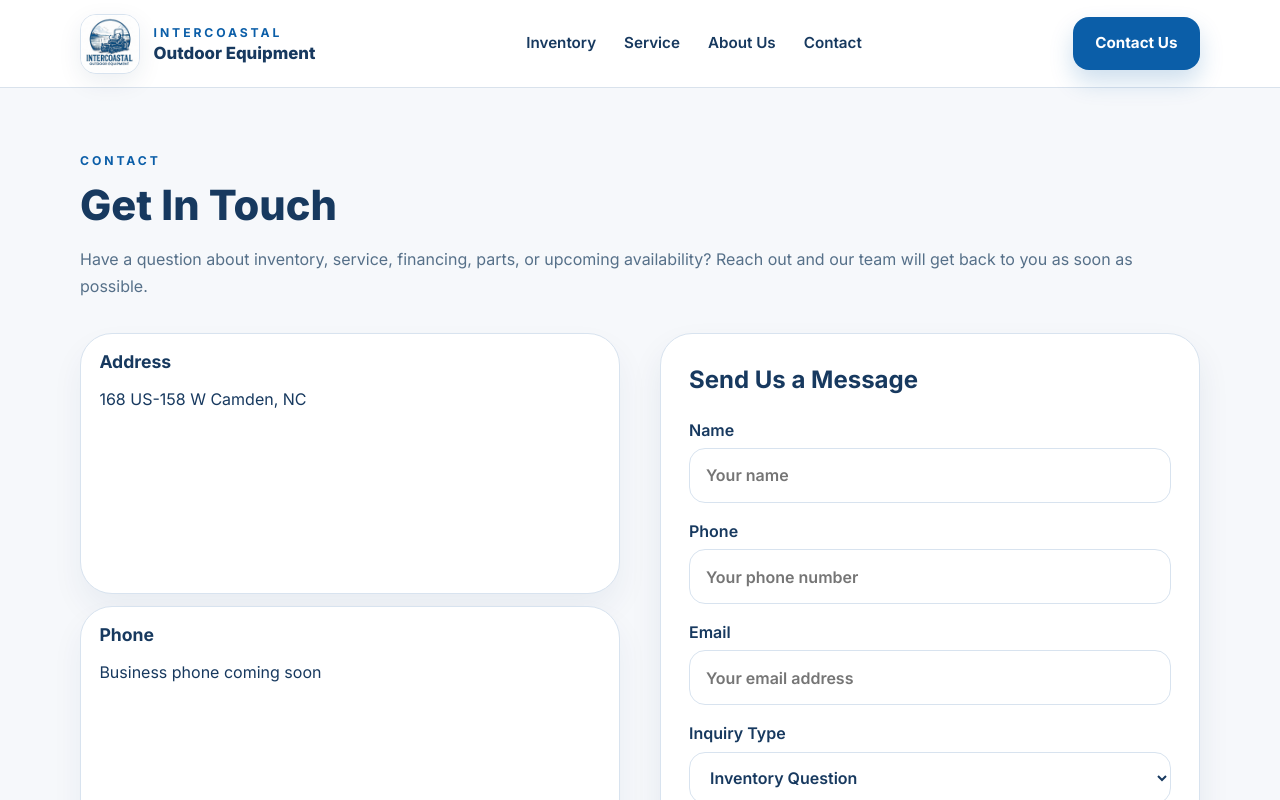
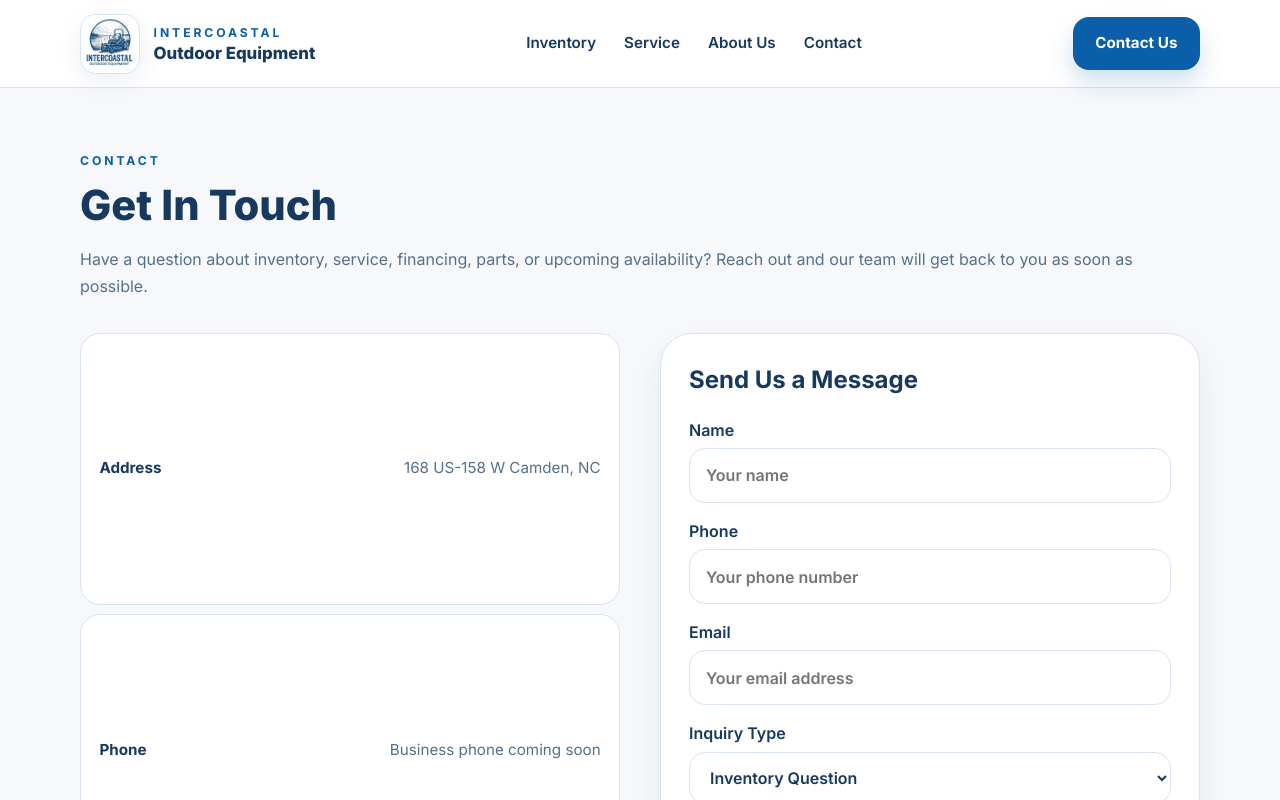
Before and after one commit to TanyaA318/intercoastal-website, a React (Vite) app: page /contact in a window 1280 px wide. Shown: the top 800 px of the page. Built offline with nearby package versions, Linux system fonts and the light colour scheme.

Commit message:
Update styles.css

```diff
--- a/src/styles.css
+++ b/src/styles.css
@@ -648,25 +648,32 @@ img {
 
 .contact-info-panel {
   display: grid;
-  gap: 0.75rem;
+  gap: 0.6rem;
 }
 
 .contact-info-block {
+  display: flex;
+  justify-content: space-between;
+  align-items: center;
+
   background: #ffffff;
   border: 1px solid #d8e3ef;
-  border-radius: 2rem;
-  padding: 1.5rem;
-  box-shadow: 0 16px 32px rgba(23, 57, 95, 0.06);
+  border-radius: 1.25rem;
+
+  padding: 0.85rem 1.25rem;
 }
 
 .contact-info-block h3 {
-  margin: 0 0 0.75rem;
+  margin: 0;
+  font-size: 0.95rem;
+  font-weight: 700;
   color: #17395f;
-  font-size: 1.1rem;
 }
 
 .contact-info-block p {
-  margin: 0.2rem 0;
+  margin: 0;
+  color: #567089;
+  font-size: 0.95rem;
 }
 
 .map-card {
```
